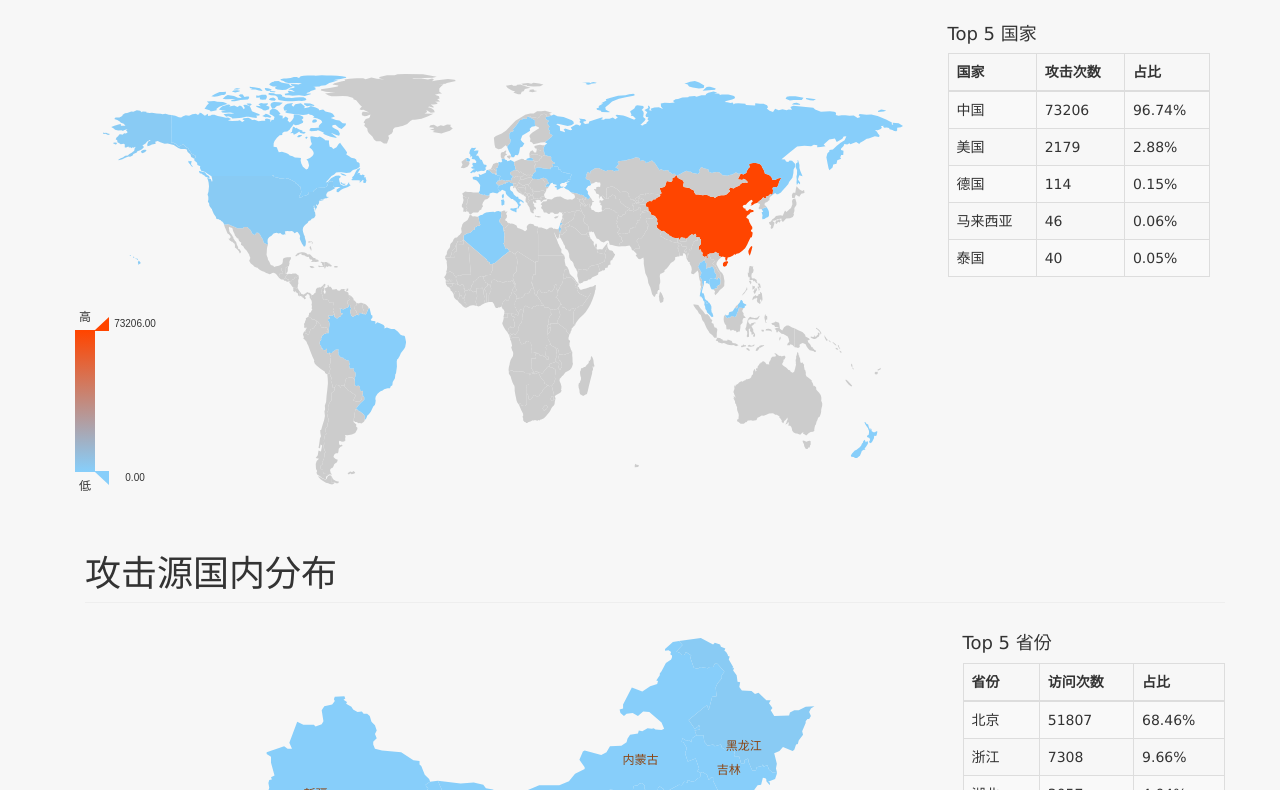
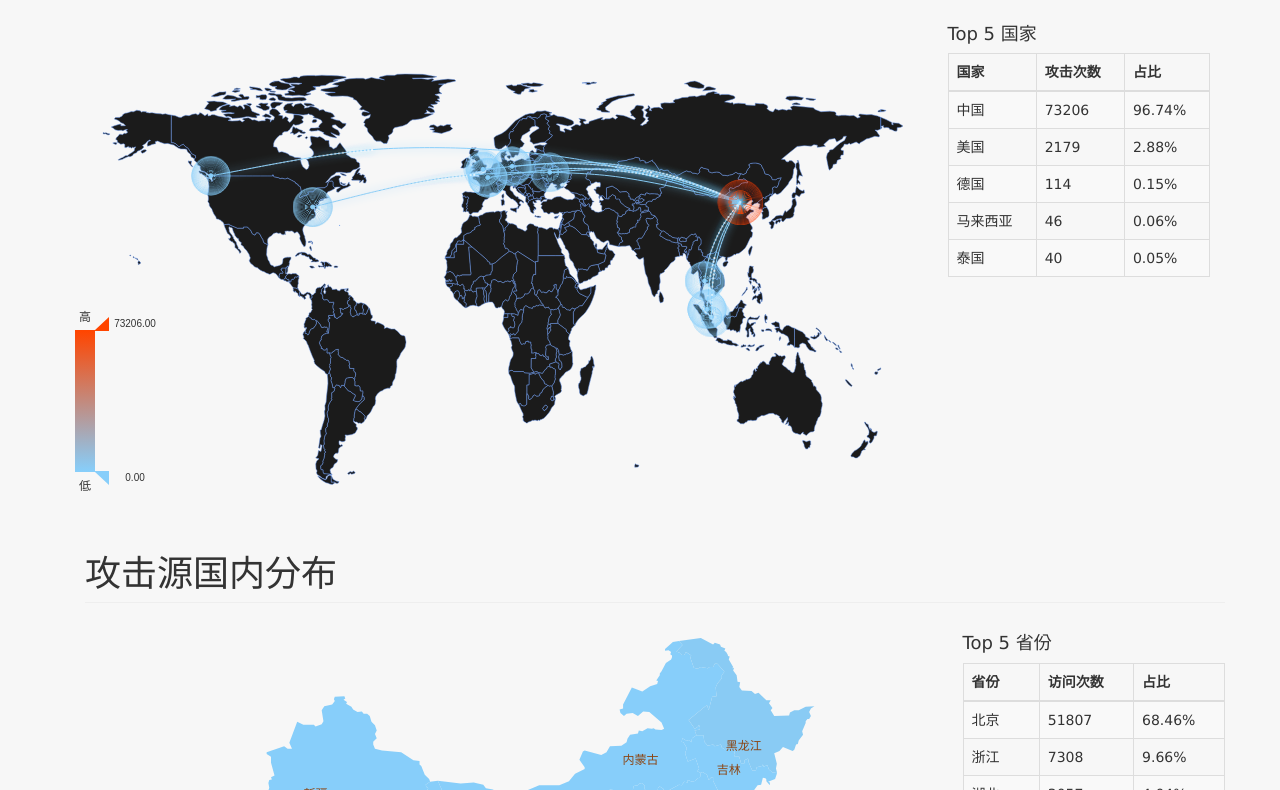
Before and after one commit to hea/uapp1, a plain HTML site: page views/index.html in a window 1280 px wide. Shown: the part 186-976 px from the top of the page. Drawn offline with Linux system fonts and the light colour scheme; animation ran at ten frames a second.

Commit message:
add index.html

```diff
--- a/index.html
+++ b/index.html
@@ -3,8 +3,17 @@
 <head lang="en">
     <meta charset="UTF-8">
     <title></title>
+    <script src="js/jquery/jquery-1.9.1.min.js"></script>
+    <script>
+        $(function(){
+            $("#btnNav").on("click",function(){
+               window.location="views/index.html";
+            });
+        })
+    </script>
 </head>
 <body>
 hello app
+<button id="btnNav">跳转</button>
 </body>
 </html>
--- a/js/demo.js
+++ b/js/demo.js
@@ -79,6 +79,7 @@ function initDemo() {
         ]
     };
     var option2 = {
+        color: ['gold','aqua','lime'],
         title : {
             text: '',
             subtext: ''
@@ -103,8 +104,17 @@ function initDemo() {
                 mapLocation: {
                     y : 60
                 },
+                /*itemStyle:{
+                 emphasis:{label:{show:true}}
+                 },*/
                 itemStyle:{
-                    emphasis:{label:{show:true}}
+                    normal:{
+                        borderColor:'rgba(100,149,237,1)',
+                        borderWidth:0.5,
+                        areaStyle:{
+                            color: '#1b1b1b'
+                        }
+                    }
                 },
                 nameMap : {
                     'Afghanistan':'阿富汗',
@@ -287,7 +297,7 @@ function initDemo() {
                     'Singapore':'新加坡'
                 },
                 data:[
-                    {name :'China', value : 73206},
+                    /*{name :'China', value : 73206},
                      {name :'United States of America', value : 2179},
                      {name :'Germany', value : 114},
                      {name :'Malaysia', value : 46},
@@ -305,9 +315,108 @@ function initDemo() {
                      {name :'New Zealand', value : 1},
                      {name :'Cambodia', value : 1},
                      {name :'Brazil', value : 1},
-                    {name :'Algeria', value : 1}
+                     {name :'Algeria', value : 1}*/
+
+                ],
+                geoCoord:{
+                    "中国":[116.4551,40.2539],
+                    '俄罗斯': [37.3704,55.4521],
+                    "波兰":[21,52.15],
+                    "卢森堡":[6.08,49.37],
+                    "阿尔及利亚":[3.1301,36.4140],
+                    "加拿大":[-123.06,49.13],
+                    "美国":[-77.02,38.53],
+                    "越南":[105.84009,21.03438],
+                    "新西兰":[174.4634,-41.1712],
+                    "马来西亚":[101.4200,3.800],
+                    "巴西":[-43.12,-22.54],
+                    "泰国":[100.31,13.45],
+                    "法国":[2.2012,48.5139],
+                    "乌克兰":[30.29,50.28],
+                    "英国":[0.0741,51.3028],
+                    "新加坡":[103.38,1.09],
+                    "德国":[13.25,52.30]
+                }
+            },{
+                name: '北京 Top10',
+                type: 'map',
+                mapType: 'world',
+                data:[],
+                markLine : {
+                    smooth:true,
+                    effect : {
+                        show: true,
+                        scaleSize: 1,
+                        period: 30,
+                        color: '#fff',
+                        shadowBlur: 10
+                    },
+                    itemStyle : {
+                        normal: {
+                            borderWidth:1,
+                            lineStyle: {
+                                type: 'solid',
+                                shadowBlur: 10
+                            }
+                        }
+                    },
+                    data : [
+                        [{name:'美国'}, {name:'中国',value:2179}],
+                        [{name:'德国'}, {name:'中国',value:114}],
+                        [{name:'马来西亚'}, {name:'中国',value:46}],
+                        [{name:'泰国'}, {name:'中国',value:40}],
+                        [{name:'法国'}, {name:'中国',value:31}],
+                        [{name:'乌克兰'}, {name:'中国',value:15}],
+                        [{name:'英国'}, {name:'中国',value:9}],
+                        [{name:'加拿大'}, {name:'中国',value:6}],
+                        [{name:'新加坡'}, {name:'中国',value:5}],
+
 
                     ]
+                },
+                markPoint : {
+                    symbol:'emptyCircle',
+                    symbolSize : function (v){
+                        return 10 + v/50000
+                    },
+                    effect : {
+                        show: true,
+                        shadowBlur : 0
+                    },
+                    itemStyle:{
+                        normal:{
+                            label:{show:false}
+                        },
+                        emphasis: {
+                            label:{position:'top'}
+                        }
+                    },
+                    /*
+                     * 中国	73206	0.967438
+                     美国	2179	0.0287961
+                     德国	114	0.00150654
+                     马来西亚	46	0.000607903
+                     泰国	40	0.000528611
+                     法国	31	0.000409674
+                     乌克兰	15	0.000198229
+                     英国	9	0.000118937
+                     加拿大	6	7.92917e-05
+                     新加坡	5	6.60764e-05
+
+                     * */
+                    data : [
+                        {name :'中国', value : 73206},
+                        {name :'美国', value : 2179},
+                        {name :'德国', value : 114},
+                        {name :'马来西亚', value : 46},
+                        {name :'泰国', value : 40},
+                        {name :'法国', value : 31},
+                        {name :'乌克兰', value : 15},
+                        {name :'英国', value : 9},
+                        {name :'加拿大', value : 6},
+                        {name :'新加坡', value : 5}
+                    ]
+                }
             }
         ]
     };
@@ -327,24 +436,11 @@ function initDemo() {
             trigger: 'item',
             formatter: '{b}'
         },
-        /*legend: {
-         orient: 'vertical',
-         x:'left',
-         data:['北京 Top10', '上海 Top10', '广州 Top10'],
-         selectedMode: 'single',
-         selected:{
-         '上海 Top10' : false,
-         '广州 Top10' : false
-         },
-         textStyle : {
-         color: '#fff'
-         }
-         },*/
         dataRange: {
             min : 0,
             max : 51807,
             calculable : true,
-            color: ['#ff3333', 'orange', 'yellow','lime','aqua'],
+            color: ['#ff3333', 'orange', 'yellow','lime','aqua']
 
         },
         series : [
@@ -377,7 +473,7 @@ function initDemo() {
                     },
                     data : [
 
-                    ],
+                    ]
                 },
                 geoCoord: {
                     '上海': [121.4648,31.2891],
--- a/views/index.html
+++ b/views/index.html
@@ -2,7 +2,7 @@
 <html>
 <head lang="en">
     <meta charset="UTF-8">
-    <title>大数据分析平台</title>
+    <title>网络安全大数据分析平台</title>
     <link rel="stylesheet" type="text/css" href="../Css/bootstrap/bootstrap.min.css">
     <link rel="stylesheet" type="text/css" href="../Css/main.css">
 
@@ -31,14 +31,15 @@
                 <span class="icon-bar"></span>
                 <span class="icon-bar"></span>
             </button>
-            <a style="/*font-family: SimHei;*/font-size: 18px" class="navbar-brand fontWhitecol" href="index.html">大数据分析平台</a>
+            <a style="/*font-family: SimHei;*/font-size: 18px" class="navbar-brand fontWhitecol" href="index.html">网络安全大数据分析平台</a>
         </div>
 
         <div class="collapse navbar-collapse" id="bs-example-navbar-collapse-1">
             <ul class="nav navbar-nav hoverbg">
-                <li><a class="webActive fontWhitecol"  href="index.html">攻击源地址</a></li>
+                <li><a class="webActive fontWhitecol"  href="index.html">攻击源头</a></li>
+                <li><a class="fontWhitecol" href="attacktools.html">攻击方式</a></li>
                 <li><a class="fontWhitecol" href="attacktime.html">攻击时间</a></li>
-                <li><a class="fontWhitecol" href="attacktools.html">攻击方式</a></li>
+
             </ul>
         </div><!-- /.navbar-collapse -->
     </div><!-- /.container-fluid -->
```
Also changed, not shown: views/attacktime.html (+4 -3 lines), views/attacktools.html (+4 -3 lines). Lines whose indentation alone changed are shown as unchanged.
